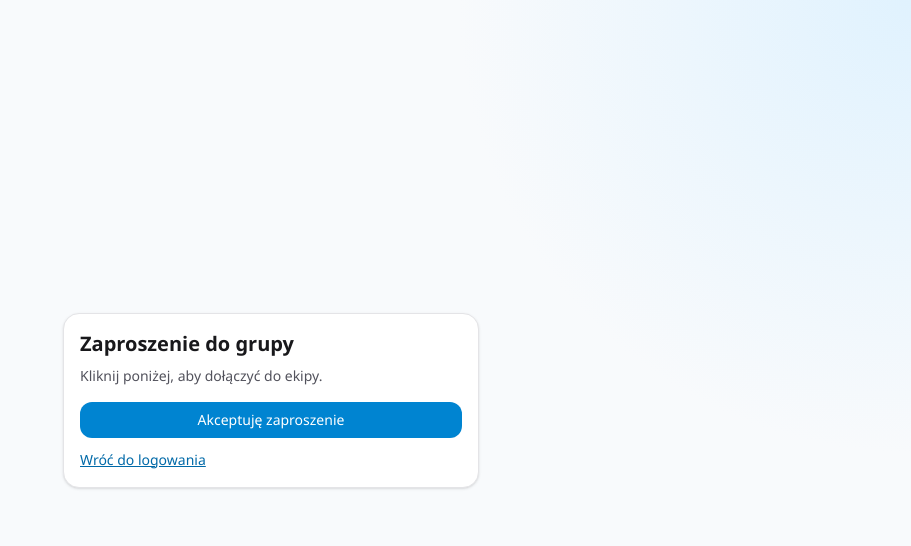
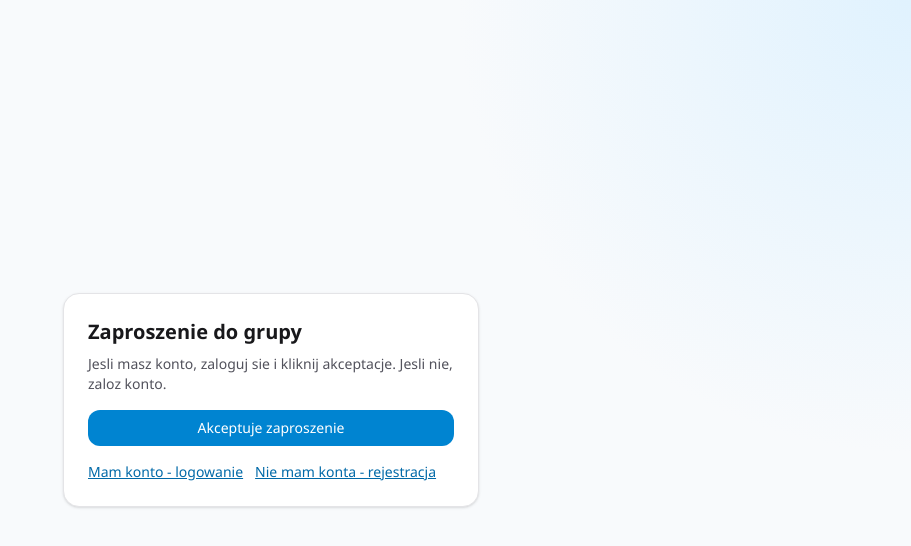
Before and after one commit to Rockwood98/fishing-manager, a Next.js app: page /invite/1 in a window 1280 px wide. Shown: the top 546 px of the page, without its empty margins (369-1280 px from the left). Built offline with nearby package versions, Linux system fonts and the light colour scheme; no server answers.

Commit message:
fix(invites): preserve invite token through auth and allow first group join

```diff
--- a/src/app/app/settings/actions.ts
+++ b/src/app/app/settings/actions.ts
@@ -3,7 +3,10 @@
 import { randomBytes } from "crypto";
 import { GroupRole, InviteStatus } from "@prisma/client";
 import { revalidatePath } from "next/cache";
+import { getServerSession } from "next-auth";
+import { redirect } from "next/navigation";
 import { z } from "zod";
+import { authOptions } from "@/lib/auth";
 import { prisma } from "@/lib/prisma";
 import { getAppContext } from "@/server/context";
 import { PACKING_CATEGORIES } from "@/lib/constants";
@@ -87,7 +90,12 @@ export async function createInviteAction(formData: FormData) {
 }
 
 export async function acceptInviteAction(token: string) {
-  const { userId } = await getAppContext();
+  const session = await getServerSession(authOptions);
+  if (!session?.user?.id) {
+    redirect(`/login?invite=${encodeURIComponent(token)}`);
+  }
+  const userId = session.user.id;
+
   const invite = await prisma.invite.findUnique({ where: { token } });
   if (!invite) throw new Error("Nie znaleziono zaproszenia");
   if (invite.status !== InviteStatus.PENDING || invite.expiresAt < new Date()) {
@@ -106,6 +114,7 @@ export async function acceptInviteAction(token: string) {
   ]);
   revalidatePath("/app");
   revalidatePath("/app/settings");
+  redirect("/app");
 }
 
 export async function deleteInviteAction(formData: FormData) {
--- a/src/app/invite/[token]/page.tsx
+++ b/src/app/invite/[token]/page.tsx
@@ -12,10 +12,10 @@ export default async function InvitePage({
 
   return (
     <main className="mx-auto flex min-h-screen max-w-md items-center px-4">
-      <Card className="w-full">
+      <Card className="w-full p-6">
         <h1 className="text-xl font-semibold">Zaproszenie do grupy</h1>
         <p className="mt-2 text-sm text-zinc-600">
-          Kliknij poniżej, aby dołączyć do ekipy.
+          Jesli masz konto, zaloguj sie i kliknij akceptacje. Jesli nie, zaloz konto.
         </p>
         <form
           action={async () => {
@@ -24,11 +24,22 @@ export default async function InvitePage({
           }}
           className="mt-4"
         >
-          <Button className="w-full">Akceptuję zaproszenie</Button>
+          <Button className="w-full">Akceptuje zaproszenie</Button>
         </form>
-        <Link href="/login" className="mt-3 inline-block text-sm text-sky-700 underline">
-          Wróć do logowania
-        </Link>
+        <div className="mt-4 flex flex-wrap gap-3 text-sm">
+          <Link
+            href={`/login?invite=${encodeURIComponent(token)}`}
+            className="text-sky-700 underline"
+          >
+            Mam konto - logowanie
+          </Link>
+          <Link
+            href={`/register?invite=${encodeURIComponent(token)}`}
+            className="text-sky-700 underline"
+          >
+            Nie mam konta - rejestracja
+          </Link>
+        </div>
       </Card>
     </main>
   );
--- a/src/app/login/login-form.tsx
+++ b/src/app/login/login-form.tsx
@@ -8,7 +8,13 @@ import { Card } from "@/components/ui/card";
 import { Input } from "@/components/ui/input";
 import { Button } from "@/components/ui/button";
 
-export function LoginForm({ registered }: { registered: boolean }) {
+export function LoginForm({
+  registered,
+  inviteToken,
+}: {
+  registered: boolean;
+  inviteToken: string | null;
+}) {
   const router = useRouter();
   const [email, setEmail] = useState("");
   const [password, setPassword] = useState("");
@@ -26,7 +32,7 @@ export function LoginForm({ registered }: { registered: boolean }) {
     });
     setLoading(false);
     if (result?.ok) {
-      router.push("/app");
+      router.push(inviteToken ? `/invite/${inviteToken}` : "/app");
       return;
     }
     setError("Bledny email lub haslo.");
@@ -39,6 +45,11 @@ export function LoginForm({ registered }: { registered: boolean }) {
         <p className="mt-2 text-sm text-zinc-600">
           Zaloguj sie, aby zarzadzac wspolnymi wyjazdami.
         </p>
+        {inviteToken ? (
+          <p className="mt-3 rounded-md bg-sky-50 px-3 py-2 text-sm text-sky-700">
+            Zaloguj sie, aby zaakceptowac zaproszenie do grupy.
+          </p>
+        ) : null}
         {registered ? (
           <p className="mt-3 rounded-md bg-emerald-50 px-3 py-2 text-sm text-emerald-700">
             Konto utworzone. Zaloguj sie.
@@ -66,7 +77,10 @@ export function LoginForm({ registered }: { registered: boolean }) {
         </form>
         <p className="mt-4 text-sm text-zinc-600">
           Nie masz konta?{" "}
-          <Link href="/register" className="font-medium text-sky-700 underline">
+          <Link
+            href={inviteToken ? `/register?invite=${encodeURIComponent(inviteToken)}` : "/register"}
+            className="font-medium text-sky-700 underline"
+          >
             Zarejestruj sie
           </Link>
         </p>
--- a/src/app/login/page.tsx
+++ b/src/app/login/page.tsx
@@ -3,8 +3,13 @@ import { LoginForm } from "./login-form";
 export default async function LoginPage({
   searchParams,
 }: {
-  searchParams: Promise<{ registered?: string }>;
+  searchParams: Promise<{ registered?: string; invite?: string }>;
 }) {
   const params = await searchParams;
-  return <LoginForm registered={params.registered === "1"} />;
+  return (
+    <LoginForm
+      registered={params.registered === "1"}
+      inviteToken={params.invite ?? null}
+    />
+  );
 }
--- a/src/app/register/page.tsx
+++ b/src/app/register/page.tsx
@@ -1,5 +1,10 @@
 import { RegisterForm } from "./register-form";
 
-export default function RegisterPage() {
-  return <RegisterForm />;
+export default async function RegisterPage({
+  searchParams,
+}: {
+  searchParams: Promise<{ invite?: string }>;
+}) {
+  const params = await searchParams;
+  return <RegisterForm inviteToken={params.invite ?? null} />;
 }
--- a/src/app/register/register-form.tsx
+++ b/src/app/register/register-form.tsx
@@ -1,7 +1,8 @@
 "use client";
 
 import Link from "next/link";
-import { useActionState } from "react";
+import { useActionState, useEffect } from "react";
+import { useRouter } from "next/navigation";
 import { useFormStatus } from "react-dom";
 import { Card } from "@/components/ui/card";
 import { Input } from "@/components/ui/input";
@@ -19,8 +20,17 @@ function SubmitButton() {
   );
 }
 
-export function RegisterForm() {
+export function RegisterForm({ inviteToken }: { inviteToken: string | null }) {
+  const router = useRouter();
   const [state, formAction] = useActionState(registerAction, initialState);
+  const loginHref = inviteToken
+    ? `/login?registered=1&invite=${encodeURIComponent(inviteToken)}`
+    : "/login?registered=1";
+
+  useEffect(() => {
+    if (!state.success) return;
+    router.push(loginHref);
+  }, [state.success, loginHref, router]);
 
   return (
     <main className="mx-auto flex min-h-screen max-w-md items-center px-4">
@@ -29,6 +39,11 @@ export function RegisterForm() {
         <p className="mt-2 text-sm text-zinc-600">
           Utworz konto i dolacz do grupy przez link zaproszenia.
         </p>
+        {inviteToken ? (
+          <p className="mt-3 rounded-md bg-sky-50 px-3 py-2 text-sm text-sky-700">
+            Po rejestracji przejdziesz do logowania i akceptacji zaproszenia.
+          </p>
+        ) : null}
 
         <form className="mt-5 space-y-3" action={formAction}>
           <Input name="name" required placeholder="Imie" />
@@ -58,7 +73,7 @@ export function RegisterForm() {
 
         <p className="mt-4 text-sm text-zinc-600">
           Masz juz konto?{" "}
-          <Link href="/login" className="font-medium text-sky-700 underline">
+          <Link href={loginHref} className="font-medium text-sky-700 underline">
             Przejdz do logowania
           </Link>
         </p>
```
Also changed, not shown: public/sw.js.
